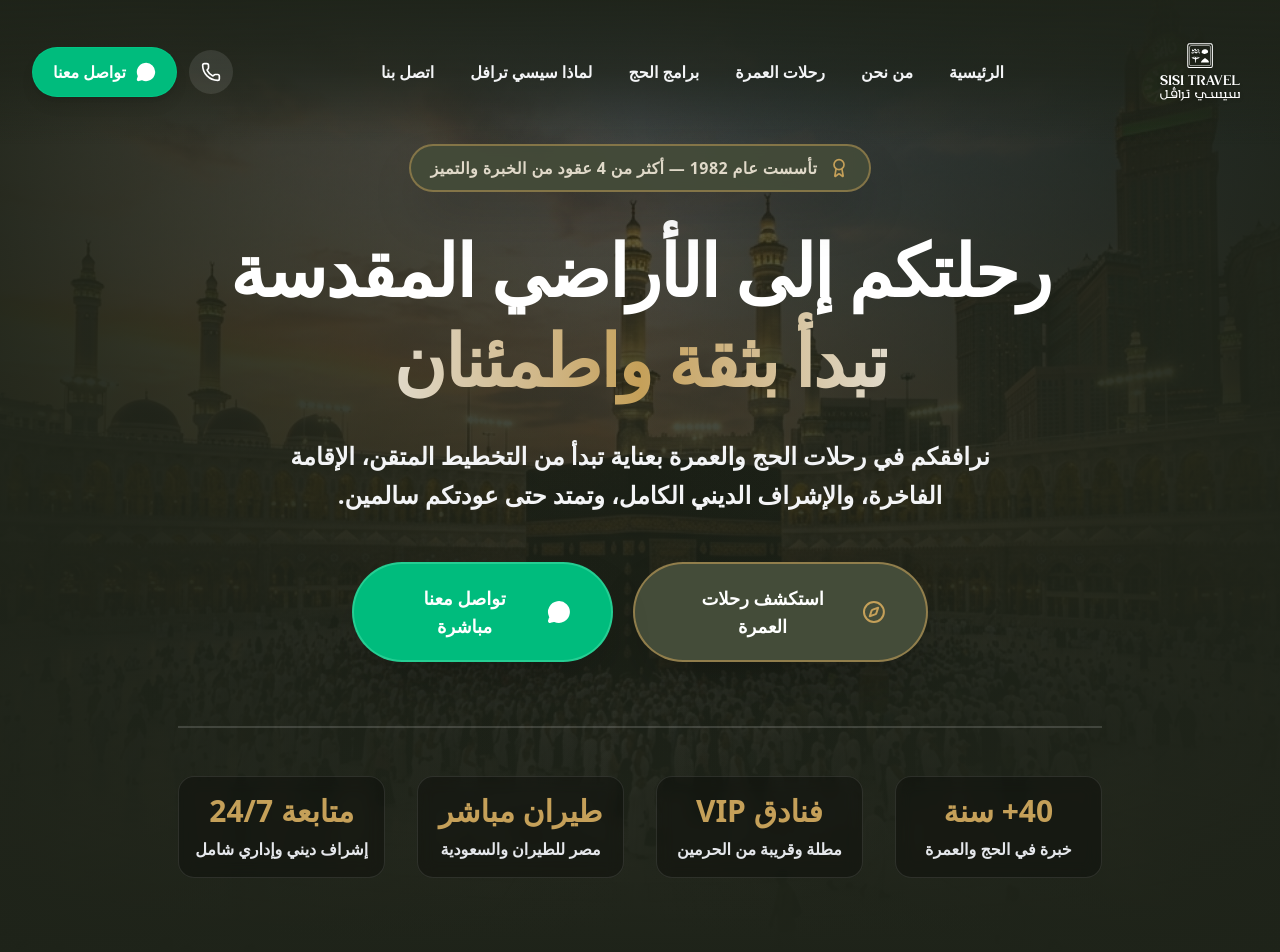
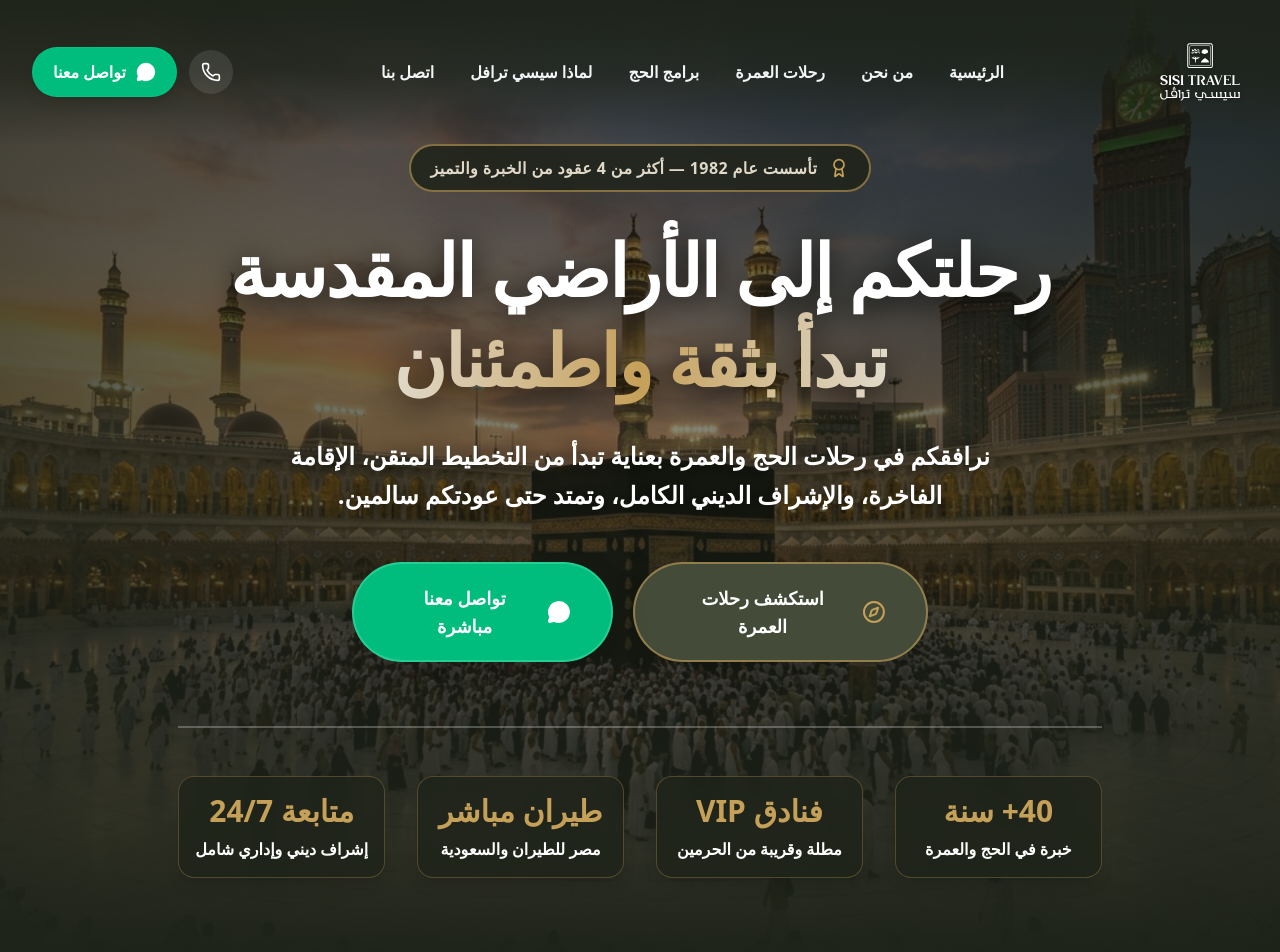
Before and after one commit to youssef-shaaban-dev/sisi-travel, a Next.js app: page / in a window 1280 px wide. Shown: the top 952 px of the page. Built offline with nearby package versions, Linux system fonts and the light colour scheme.

Commit message:
feat: implement Hero section component for landing page

```diff
--- a/src/components/sections/Hero.tsx
+++ b/src/components/sections/Hero.tsx
@@ -6,24 +6,24 @@ import { COMPANY_DETAILS, getWhatsAppLink } from '@/data/programsData';
 export default function Hero() {
   return (
     <section id="hero" className="relative min-h-[92vh] flex items-center justify-center pt-36 pb-20 overflow-hidden bg-brand-burgundy-dark">
-      {/* Background Photography Image */}
+      {/* Background Photography Image - Clear and Vibrant */}
       <div className="absolute inset-0 z-0">
         <Image
           src="/images/hero-kaaba.jpg"
           alt="المسجد الحرام والكعبة المشرفة"
           fill
-          className="object-cover object-center opacity-45 scale-105 transform animate-pulse-slow"
+          className="object-cover object-center opacity-85 scale-100 transition-opacity duration-700"
           priority
         />
-        {/* Gradients Overlay according to Brand Palette */}
-        <div className="absolute inset-0 bg-gradient-to-t from-brand-burgundy-dark via-brand-burgundy-dark/65 to-transparent" />
-        <div className="absolute inset-0 bg-gradient-to-r from-brand-burgundy-dark/85 via-transparent to-brand-burgundy-dark/85" />
+        {/* Soft Vignette Gradients for Text Contrast */}
+        <div className="absolute inset-0 bg-gradient-to-t from-brand-burgundy-dark via-brand-burgundy-dark/45 to-black/35" />
+        <div className="absolute inset-0 bg-gradient-to-r from-brand-burgundy-dark/50 via-transparent to-brand-burgundy-dark/50" />
       </div>
 
       {/* Content */}
       <div className="relative z-10 max-w-5xl mx-auto px-4 sm:px-6 lg:px-8 text-center text-white">
         {/* Heritage Trust Badge */}
-        <div className="inline-flex items-center gap-3 px-5 py-2.5 rounded-full bg-brand-burgundy/90 border-2 border-brand-gold/50 backdrop-blur-md mb-8 shadow-2xl animate-fadeIn">
+        <div className="inline-flex items-center gap-3 px-5 py-2.5 rounded-full bg-brand-burgundy-dark/85 border-2 border-brand-gold/60 backdrop-blur-md mb-8 shadow-2xl animate-fadeIn">
           <Award className="w-5 h-5 text-brand-gold" />
           <span className="text-sm sm:text-base font-black text-brand-sand tracking-wide">
             تأسست عام {COMPANY_DETAILS.establishedYear} — أكثر من 4 عقود من الخبرة والتميز
@@ -31,7 +31,7 @@ export default function Hero() {
         </div>
 
         {/* Hero Title */}
-        <h1 className="text-4xl sm:text-6xl md:text-7xl font-black tracking-tight leading-tight text-white mb-8 font-sans">
+        <h1 className="text-4xl sm:text-6xl md:text-7xl font-black tracking-tight leading-tight text-white mb-8 font-sans drop-shadow-[0_4px_16px_rgba(0,0,0,0.9)]">
           رحلتكم إلى الأراضي المقدسة <br />
           <span className="text-transparent bg-clip-text bg-gradient-to-r from-brand-sand via-brand-gold to-brand-sand">
             تبدأ بثقة واطمئنان
@@ -39,7 +39,7 @@ export default function Hero() {
         </h1>
 
         {/* Subtitle */}
-        <p className="max-w-3xl mx-auto text-lg sm:text-2xl text-gray-100 leading-relaxed mb-12 font-bold">
+        <p className="max-w-3xl mx-auto text-lg sm:text-2xl text-white leading-relaxed mb-12 font-extrabold drop-shadow-[0_2px_10px_rgba(0,0,0,0.9)]">
           نرافقكم في رحلات الحج والعمرة بعناية تبدأ من التخطيط المتقن، الإقامة الفاخرة، والإشراف الديني الكامل، وتمتد حتى عودتكم سالمين.
         </p>
 
@@ -65,22 +65,22 @@ export default function Hero() {
         </div>
 
         {/* Trust Badges Bar */}
-        <div className="mt-16 pt-12 border-t-2 border-white/15 grid grid-cols-2 md:grid-cols-4 gap-8 text-center text-sm sm:text-base text-gray-200">
-          <div className="flex flex-col items-center gap-2 bg-black/30 p-4 rounded-2xl border border-white/10 backdrop-blur-sm">
+        <div className="mt-16 pt-12 border-t-2 border-white/25 grid grid-cols-2 md:grid-cols-4 gap-8 text-center text-sm sm:text-base text-white">
+          <div className="flex flex-col items-center gap-2 bg-brand-burgundy-dark/80 p-4 rounded-2xl border border-brand-gold/30 backdrop-blur-md shadow-lg">
             <span className="font-black text-2xl sm:text-3xl text-brand-gold">40+ سنة</span>
-            <span className="text-gray-200 font-bold">خبرة في الحج والعمرة</span>
+            <span className="text-white font-bold">خبرة في الحج والعمرة</span>
           </div>
-          <div className="flex flex-col items-center gap-2 bg-black/30 p-4 rounded-2xl border border-white/10 backdrop-blur-sm">
+          <div className="flex flex-col items-center gap-2 bg-brand-burgundy-dark/80 p-4 rounded-2xl border border-brand-gold/30 backdrop-blur-md shadow-lg">
             <span className="font-black text-2xl sm:text-3xl text-brand-gold">فنادق VIP</span>
-            <span className="text-gray-200 font-bold">مطلة وقريبة من الحرمين</span>
+            <span className="text-white font-bold">مطلة وقريبة من الحرمين</span>
           </div>
-          <div className="flex flex-col items-center gap-2 bg-black/30 p-4 rounded-2xl border border-white/10 backdrop-blur-sm">
+          <div className="flex flex-col items-center gap-2 bg-brand-burgundy-dark/80 p-4 rounded-2xl border border-brand-gold/30 backdrop-blur-md shadow-lg">
             <span className="font-black text-2xl sm:text-3xl text-brand-gold">طيران مباشر</span>
-            <span className="text-gray-200 font-bold">مصر للطيران والسعودية</span>
+            <span className="text-white font-bold">مصر للطيران والسعودية</span>
           </div>
-          <div className="flex flex-col items-center gap-2 bg-black/30 p-4 rounded-2xl border border-white/10 backdrop-blur-sm">
+          <div className="flex flex-col items-center gap-2 bg-brand-burgundy-dark/80 p-4 rounded-2xl border border-brand-gold/30 backdrop-blur-md shadow-lg">
             <span className="font-black text-2xl sm:text-3xl text-brand-gold">متابعة 24/7</span>
-            <span className="text-gray-200 font-bold">إشراف ديني وإداري شامل</span>
+            <span className="text-white font-bold">إشراف ديني وإداري شامل</span>
           </div>
         </div>
       </div>
```
